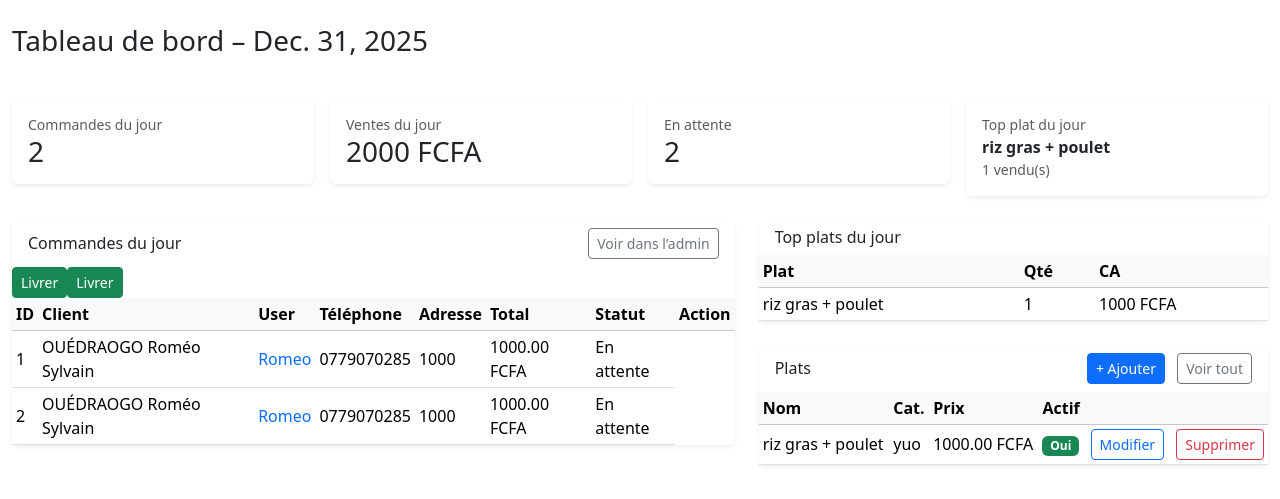
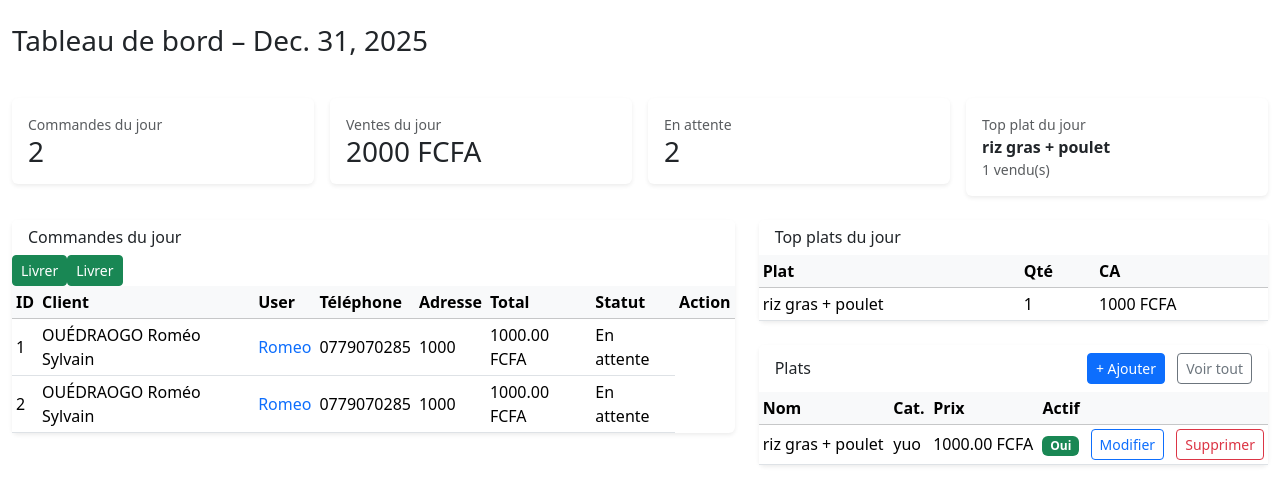
Before and after one commit to romeosyl08-png/resto, a Django app: page /staff/dashboard/ in a window 1280 px wide. Shown: the part 56-555 px from the top of the page. Run offline with Django 5.2, Linux system fonts and the light colour scheme; a user stored in the database is signed in; data comes from the database, SQL or seed files in the repository.

Commit message:
Remove admin link from dashboard
Removed link to view orders in admin from dashboard.

```diff
--- a/resto/staff/templates/admin/dashboard.html
+++ b/resto/staff/templates/admin/dashboard.html
@@ -63,9 +63,6 @@
     <div class="card shadow-sm border-0">
       <div class="card-header bg-white border-0 d-flex justify-content-between align-items-center">
         <h2 class="h6 mb-0">Commandes du jour</h2>
-        <a href="{% url 'staff:shop_order_changelist' %}" class="btn btn-sm btn-outline-secondary">
-          Voir dans l’admin
-        </a>
       </div>
       <div class="card-body p-0">
         <div class="table-responsive">
```
